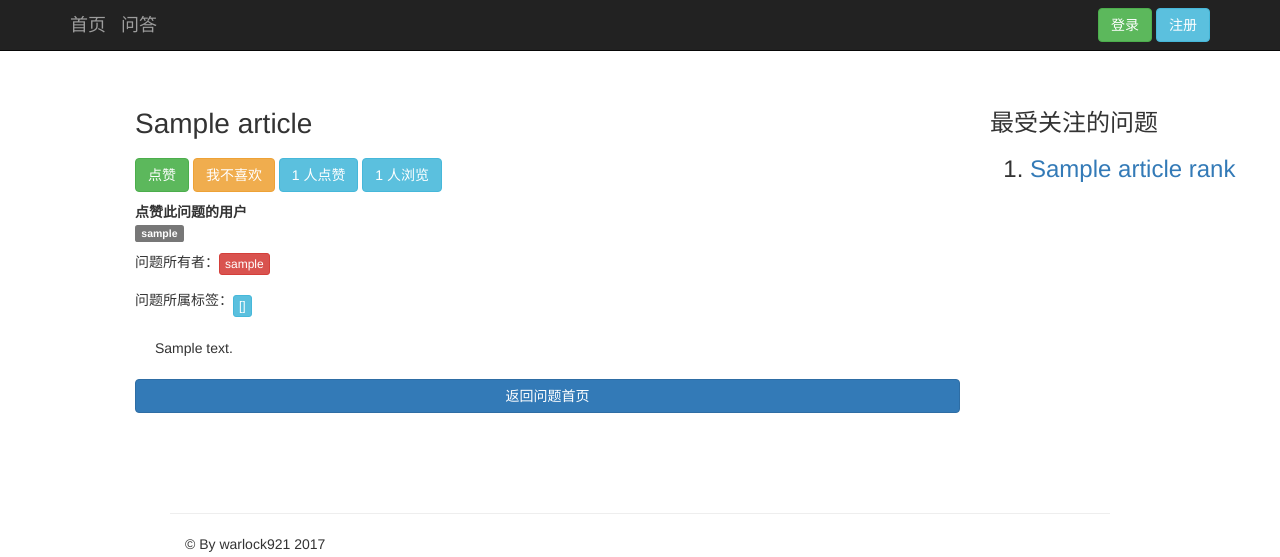
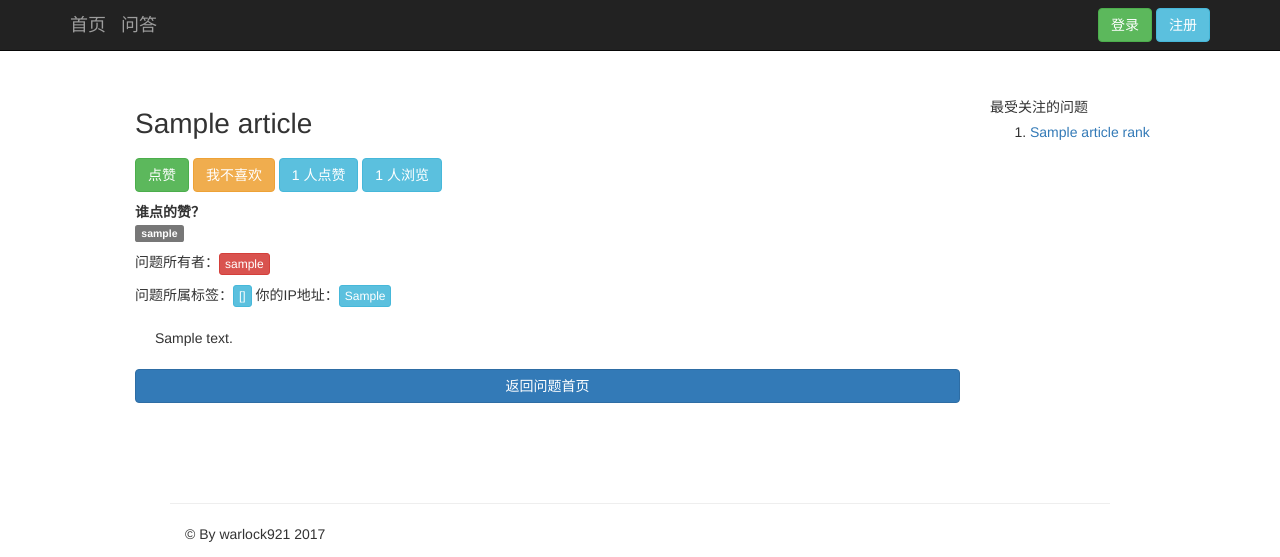
Before and after one commit to warlock921/thinkheh, a Django app: template templates/article/list/article_detail.html in a window 1280 px wide; the page is wider, and only the part inside the window is pictured. Shown: the top 557 px of that part. Run offline with Django 3.2, Linux system fonts and the light colour scheme; the template is opened without the code that fills it: most values are stand-ins (such as "Sample title", 1, 10 or a date in 2020); some libraries are stand-ins or nearby versions.

Commit message:
修改点赞和浏览人数的BUG--未完成

```diff
--- a/account/views.py
+++ b/account/views.py
@@ -27,6 +27,7 @@ def register(request):
 
 				new_userprofile = userprofile_form.save(commit=False)
 				new_userprofile.user = new_user
+				new_userprofile.user_ip = request.META['REMOTE_ADDR']
 				new_userprofile.save()
 				UserInfo.objects.create(user=new_user)
 				return render(request, "registration/login.html", { 'form':user_form })
@@ -37,15 +38,20 @@ def register(request):
 		userprofile_form = UserProfileForm()
 		return render(request,"account/register.html",{"form":user_form,"profile":userprofile_form})
 
+#此方法已经被系统方法替代，不起作用了
 def user_login(request):
+	userprofile = UserProfile.objects.get(user=request.user)
 	if request.method == "POST":
 		login_form = LoginForm(request.POST)
 		if login_form.is_valid():
 			cd = login_form.cleaned_data
 			user =authenticate(username=cd['username'], password=cd['password'])
 			user_ip = request.META['REMOTE_ADDR']
+			print(user_ip)
 			if user:
 				login(request,user)
+				userprofile.user_ip =user_ip
+				userprofile.save()
 				return HttpResponse("验证通过，欢迎登录红企家园！")
 			else:
 				return HttpResponse("对不起，您的用户名或密码不正确！")
--- a/templates/article/list/article_detail.html
+++ b/templates/article/list/article_detail.html
@@ -17,20 +17,21 @@
 						<a type="button" class="btn btn-info btn-big"> {{ total_views }} 人浏览</a>
 						<table>
 							<tr>
-								<th>点赞此问题的用户</th>
+								<th>谁点的赞？</th>
 							</tr>
 							<tr>
 								{% for user in article.users_like.all %}
-									<td class="text-left"><span class="label label-default">{{user.username}}</span></td>
+									<td class="text-left" colspan="10px"><span class="label label-default">{{ user.username }}</span></td>
 									{% empty %}
-									<td><span class="label label-default">还没有人对此问题表态</span></td>
+									<td colspan="10px"><span class="label label-default">还没有人对此问题表态</span></td>
 								{% endfor %}
 
 							</tr>
 						</table>
 					</p>
 					<p>问题所有者：<a type="button" class="btn btn-danger btn-xs" href="{% url 'article:author_articles' article.author.username%}"  data-toggle="tooltip" data-placement="right" title="看此作者的所有问题">{{ article.author.username }}</a></p>
-					问题所属标签：<button type="button" class="btn btn-info btn-xs">{{article.column}}</button>
+					问题所属标签：<a type="button" class="btn btn-info btn-xs">{{ article.column }}</a>
+					你的IP地址：<a type="button" class="btn btn-info btn-xs">{{ new_user_ip }}</a>
 				</header>
 				<link rel="stylesheet" href="{% static 'editor/css/editormd.preview.css' %}"/>
 				<div id="editormd-view">
@@ -40,7 +41,7 @@
 			</div>
 		</div>
 		<div class="col-md-3">
-			<p class="text-center"><h3>最受关注的问题<h3></p>
+			<p class="text-center"><h5>最受关注的问题<h5></p>
 				<ol class="text-left">
 					{% for article_rank in most_viewed %}
 						<li>
--- a/thinkheh/settings.py
+++ b/thinkheh/settings.py
@@ -85,7 +85,7 @@ DATABASES = {
         'NAME': 'thinkheh',
         'USER': 'root',
         'PASSWORD': 'P@ssword',
-        "HOST": "192.168.10.201",
+        "HOST": "localhost",
 
     }
 }
@@ -173,6 +173,6 @@ MEDIA_URL = '/static/image_upload/'
 MEDIA_ROOT = os.path.join(BASE_DIR,"static/image_upload/").replace('\\','/')
 
 #Redis设置,这里是必须的，请勿修改参数,host参数地址指向的是数据库服务器（可按需修改）
-REDIS_HOST = '192.168.10.201'    #按需修改，localhost 或 数据库所在服务器IP地址
+REDIS_HOST = 'localhost'    #按需修改，localhost 或 数据库所在服务器IP地址
 REDIS_PORT = 6379   #端口号请勿修改
 REDIS_DB = 0        #DB参数请勿修改
```
Also changed, not shown: article/list_views.py (+34 -8 lines), account/migrations/0006_userprofile_user_ip.py (added).
